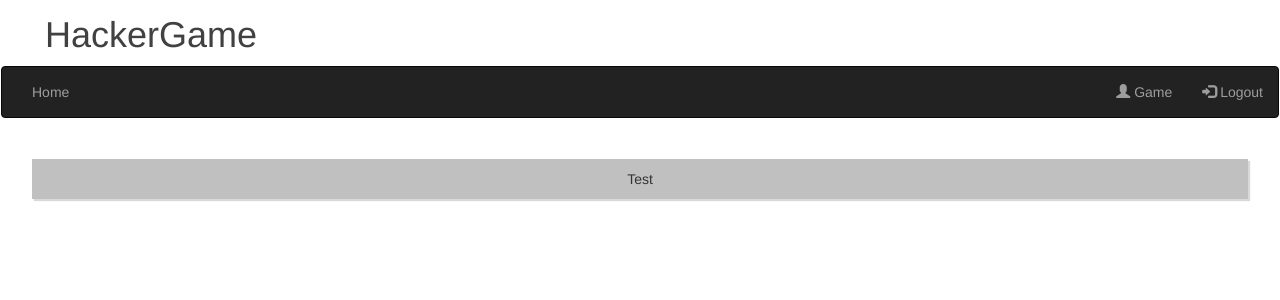
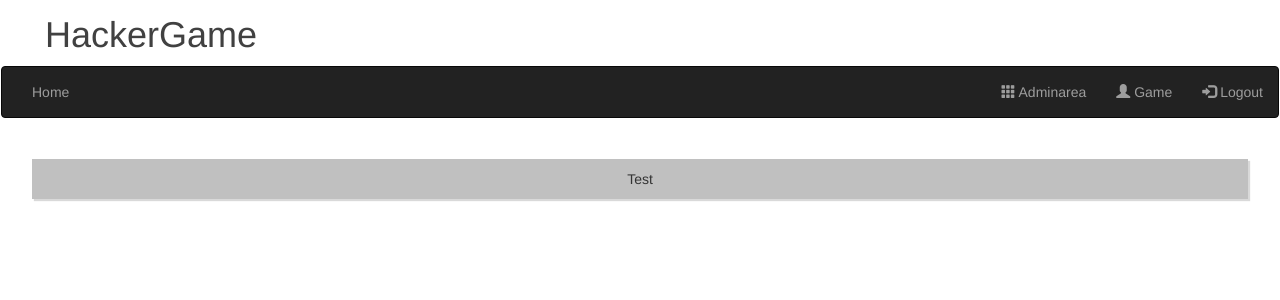
Before and after one commit to MarcelKaemper/HackerGame, a PHP site: page /index.php in a window 1280 px wide. Shown: the top 300 px of the page. Run offline with PHP 8.4, Linux system fonts and the light colour scheme; the visitor is signed in with stand-in values (Sample User, id 1); a stand-in replaces the project's code that opens the database connection.

Commit message:
Adminarea button for specific users

```diff
--- a/menubar.php
+++ b/menubar.php
@@ -8,6 +8,9 @@
                 //session_start();
                 if(isset($_SESSION["loggedin"])) {
                     if($_SESSION["loggedin"] == true) {
+                        if($_SESSION["uuid"] == "qd2GnLAuRlAdZTHx" || $_SESSION["uuid"] == "lMaC4qebaekNe6OD"){
+                            echo "<li><a href=\"index.php?page=adminArea&content=interface\"><span class=\"glyphicon glyphicon-th\"></span> Adminarea</a></li>";
+                        }
                         echo "<li><a href=\"index.php?page=game&content=interface\"><span class=\"glyphicon glyphicon-user\"></span> Game</a></li>";
                         echo "<li><a href=\"index.php?page=logout\"><span class=\"glyphicon glyphicon-log-in\"></span> Logout</a></li>";
                     } else {
```
